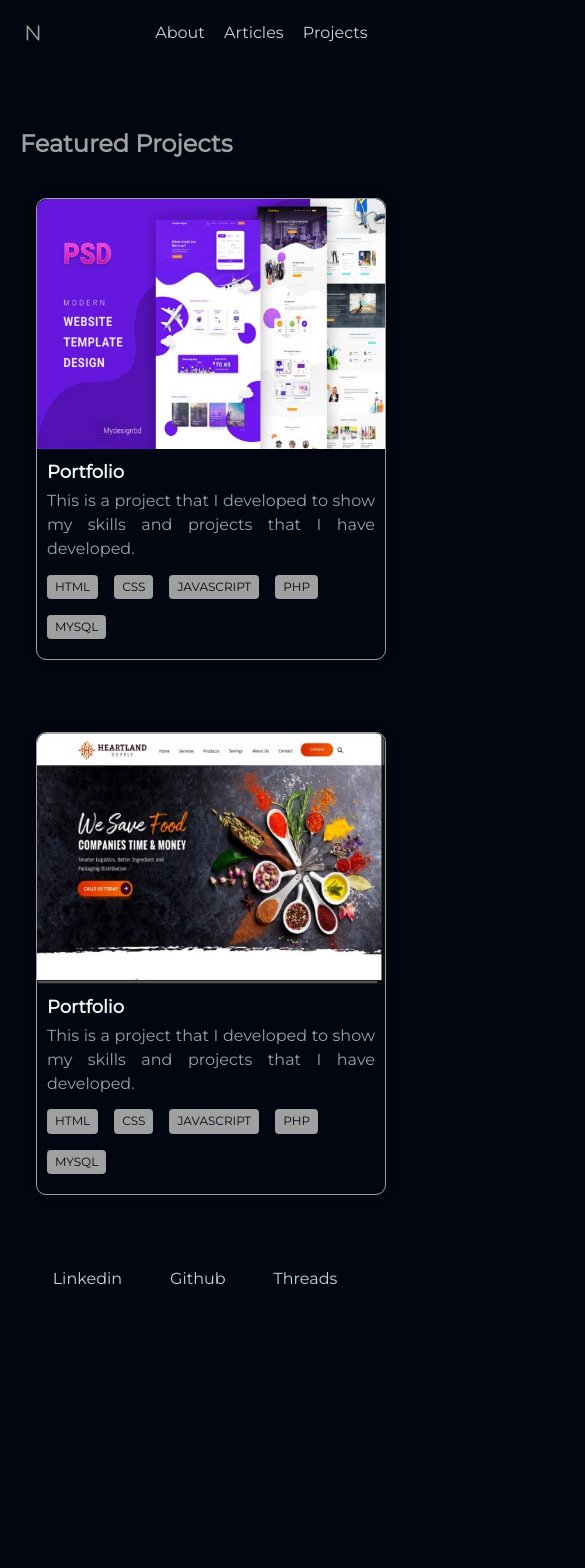
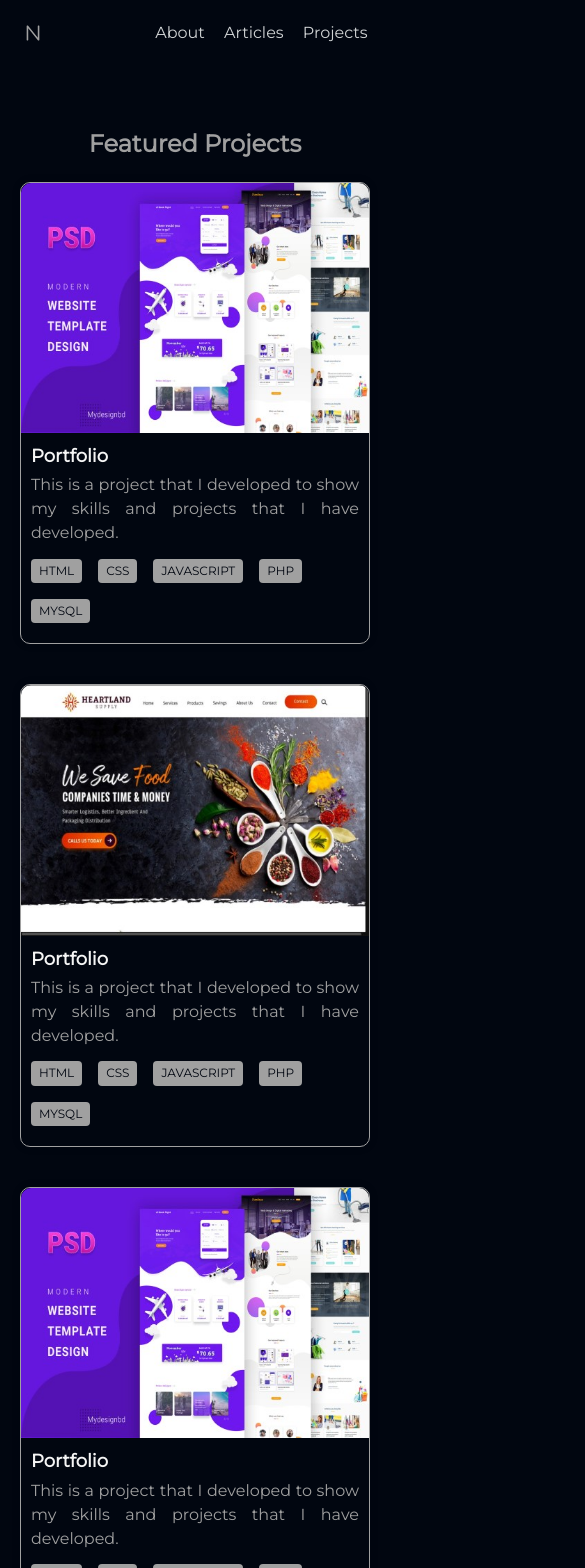
Before and after one commit to Nathan-rs/portfolio, a Vue app: page /projects in a window 390 px wide. Shown: the top 1568 px of the page, 585 px wide, since content can reach past the window. Before the commit the page ends 1327 px from the top, so only its background shows below. Built offline with nearby package versions, Linux system fonts and the light colour scheme.

Commit message:
feat: criacao da responsividade

```diff
--- a/src/views/ArticleView.vue
+++ b/src/views/ArticleView.vue
@@ -4,7 +4,7 @@ import FooterMenu from '../components/FooterMenu.vue'
 import { articles } from '../data.js'
 import { RouterLink } from 'vue-router'
 
-import {ref} from 'vue'
+import { ref } from 'vue'
 
 const date = ref(new Date().toLocaleDateString())
 
@@ -19,7 +19,7 @@ const date = ref(new Date().toLocaleDateString())
                 <li v-for="article in articles" :key="article.id" class="item-article">
                     <a href="#">
                         <span class="note-article">
-                            <span>{{ article.title }}</span>
+                            <span class="title-article">{{ article.title }}</span>
                             <span>
                                 <time datetime="date()">{{ article.date_publish }}</time>
                             </span>
@@ -35,9 +35,9 @@ const date = ref(new Date().toLocaleDateString())
 <style scoped>
 .article {
     width: 760px;
-    min-height: 100%;
+    /* min-height: 100%; */
     margin: 0 auto;
-    padding: 0px 20px;
+    padding: 0 20px;
     /* border: 1px solid #fff; */
 }
 
@@ -45,7 +45,13 @@ const date = ref(new Date().toLocaleDateString())
     margin: 60px 0 0;
     font-size: 24px;
     font-weight: bold;
+    padding: 0 20px;
     color: var(--text-color-muted);
+}
+
+.title-article {
+    display: flex;
+    flex-wrap: wrap;
 }
 
 .list-articles {
@@ -53,7 +59,7 @@ const date = ref(new Date().toLocaleDateString())
     flex-direction: column;
     width: 100%;
     list-style: none;
-    margin: 10px 0px 0px;
+    margin: 20px 0px 0px;
 }
 
 .item-article {
@@ -69,7 +75,7 @@ const date = ref(new Date().toLocaleDateString())
 }
 
 .item-article:hover {
-    border: none;
+    /* border: none; */
 }
 
 .item-article a:hover {
@@ -82,4 +88,78 @@ const date = ref(new Date().toLocaleDateString())
     display: flex;
     justify-content: space-between;
 }
+
+@media (max-width: 480px) {
+    .article {
+        width: 100%;
+    }
+
+    .article h2 {
+        text-align: center;
+    }
+
+    .note-article {
+        flex-direction: column;
+    }
+
+    .note-article span:first-child {
+        font-weight: bold;
+        font-size: 18px;
+    }
+
+}
+
+@media (max-width: 768px) {
+
+    .article {
+        width: 100%;
+    }
+
+    .article h2 {
+        text-align: center;
+    }
+
+    .note-article {
+        flex-direction: column;
+    }
+
+    .note-article span:first-child {
+        font-weight: bold;
+        font-size: 18px;
+    }
+}
+
+@media (max-width: 992px) {
+
+    .article {
+        width: 100%;
+
+    }
+
+    .article h2 {
+        text-align: center;
+    }
+
+    .note-article {
+        flex: 1;
+    }
+}
+
+@media (max-width: 1200px) {
+
+    .article {
+        width: 100%;
+    }
+
+    .article h2 {
+        text-align: left;
+        margin: 0;
+        padding: 0 20px;
+    }
+
+    .note-article {
+        flex: 1;
+    }
+
+}
 </style>
--- a/src/views/ProjectView.vue
+++ b/src/views/ProjectView.vue
@@ -18,6 +18,48 @@ const projects = [
         title: 'Portfolio',
         description: 'This is a project that I developed to show my skills and projects that I have developed.',
         tags: ['HTML', 'CSS', 'JavaScript', 'php', 'mysql']
+    },
+    {
+        id: 3,
+        image: new URL('@/assets/images/projects/portfolio-1.jpg', import.meta.url).href,
+        title: 'Portfolio',
+        description: 'This is a project that I developed to show my skills and projects that I have developed.',
+        tags: ['HTML', 'CSS', 'JavaScript', 'php', 'mysql']
+    },
+    {
+        id: 4,
+        image: new URL('@/assets/images/projects/portfolio-4.jpg', import.meta.url).href,
+        title: 'Portfolio',
+        description: 'This is a project that I developed to show my skills and projects that I have developed.',
+        tags: ['HTML', 'CSS', 'JavaScript', 'php', 'mysql']
+    },
+    {
+        id: 5,
+        image: new URL('@/assets/images/projects/portfolio-1.jpg', import.meta.url).href,
+        title: 'Portfolio',
+        description: 'This is a project that I developed to show my skills and projects that I have developed.',
+        tags: ['HTML', 'CSS', 'JavaScript', 'php', 'mysql']
+    },
+    {
+        id: 6,
+        image: new URL('@/assets/images/projects/portfolio-4.jpg', import.meta.url).href,
+        title: 'Portfolio',
+        description: 'This is a project that I developed to show my skills and projects that I have developed.',
+        tags: ['HTML', 'CSS', 'JavaScript', 'php', 'mysql']
+    },
+    {
+        id: 7,
+        image: new URL('@/assets/images/projects/portfolio-1.jpg', import.meta.url).href,
+        title: 'Portfolio',
+        description: 'This is a project that I developed to show my skills and projects that I have developed.',
+        tags: ['HTML', 'CSS', 'JavaScript', 'php', 'mysql']
+    },
+    {
+        id: 8,
+        image: new URL('@/assets/images/projects/portfolio-4.jpg', import.meta.url).href,
+        title: 'Portfolio',
+        description: 'This is a project that I developed to show my skills and projects that I have developed.',
+        tags: ['HTML', 'CSS', 'JavaScript', 'php', 'mysql']
     }
 ]
 
@@ -31,8 +73,8 @@ const projects = [
             <ul class="projects">
                 <li v-for="el in projects" :key="el.id" class="item-project">
                     <span>
-                        <CardProject :image="el.image" :title="el.title"
-                            :description="el.description" :tags="el.tags" />
+                        <CardProject :image="el.image" :title="el.title" :description="el.description"
+                            :tags="el.tags" />
                     </span>
                 </li>
             </ul>
@@ -42,11 +84,14 @@ const projects = [
 </template>
 
 <style scoped>
-
 .content-projects {
     display: flex;
     flex-direction: column;
     min-width: 760px;
+    width: 100%;
+    max-width: 1200px;
+    justify-content: center;
+    align-items: center;
     /* min-height: 100vh; */
     margin: 0 auto;
     padding: 0px 20px;
@@ -63,10 +108,67 @@ const projects = [
 .projects {
     display: flex;
     flex-wrap: wrap;
+    justify-content: center;
+    align-items: center;
+    /* width: 80%; */
     /* border: 1px solid red; */
 }
 
 .projects li {
-    padding: 1rem;
+    padding: 0 1rem 0 0;
 }
+
+@media (max-width: 480px) {
+    .content-projects {
+        min-width: 100%;
+        padding: 0px;
+    }
+
+    .projects li {
+        padding: 0;
+    }
+}
+
+@media (max-width: 768px) {
+    .content-projects {
+        min-width: 100%;
+        padding: 0px;
+    }
+
+    .projects {
+        width: 100%;
+        justify-content: center;
+    }
+
+    .projects li {
+        padding-right: 0;
+        padding-left: .8rem;
+    }
+}
+
+@media (max-width: 992px) {
+    .content-projects {
+        max-width: 100%;
+        padding: 0px;
+    }
+
+    .projects  li {
+        padding-right: .8rem;
+        padding-left: .8rem;
+    }
+
+}
+
+@media (max-width: 1200px) {
+    .content-projects {
+        max-width: 100%;
+        padding: 0px;
+    }
+
+    .projects li {
+        padding-right: .8rem;
+        padding-left: .8rem;
+    }
+}
+
 </style>
```
